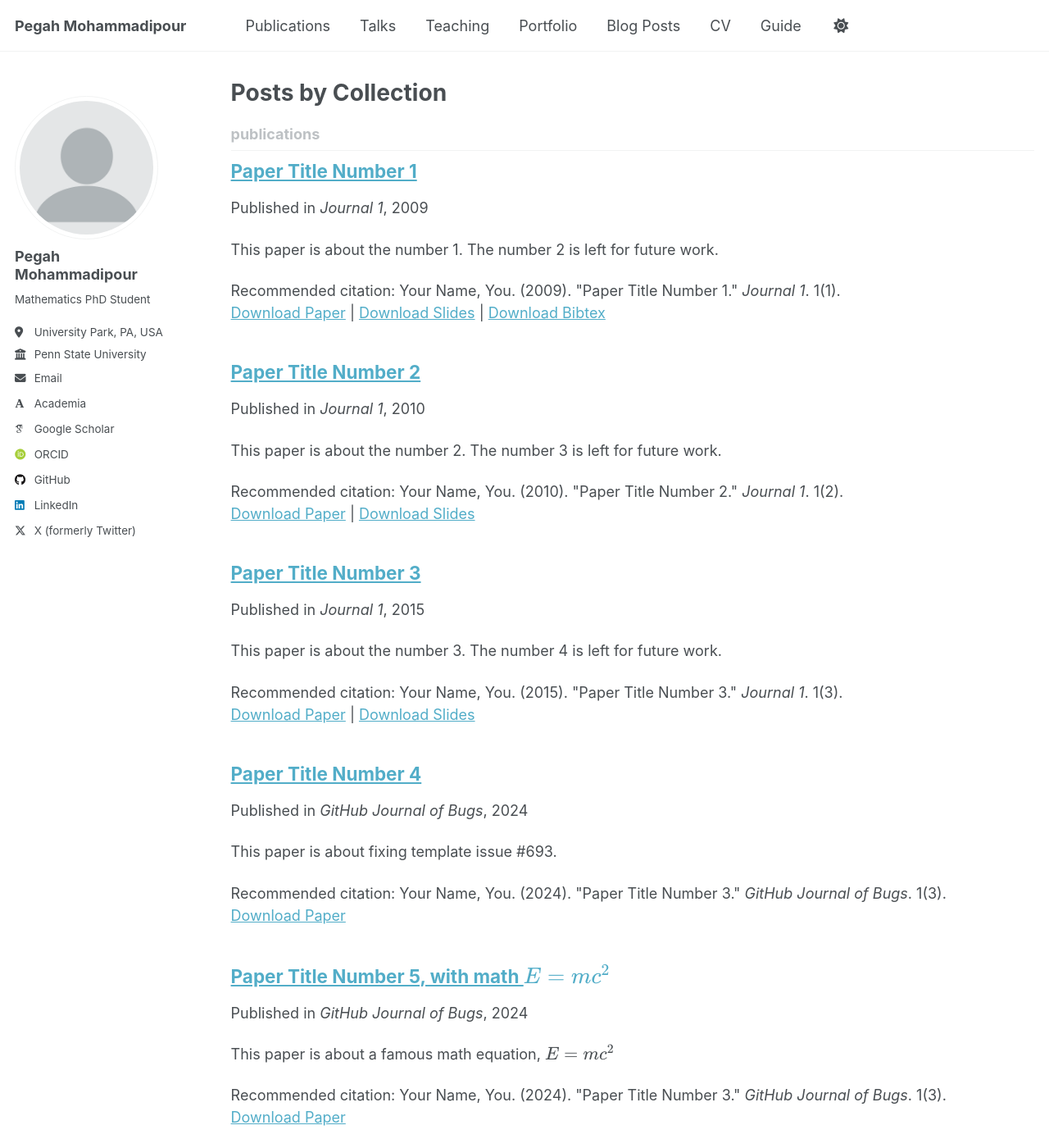
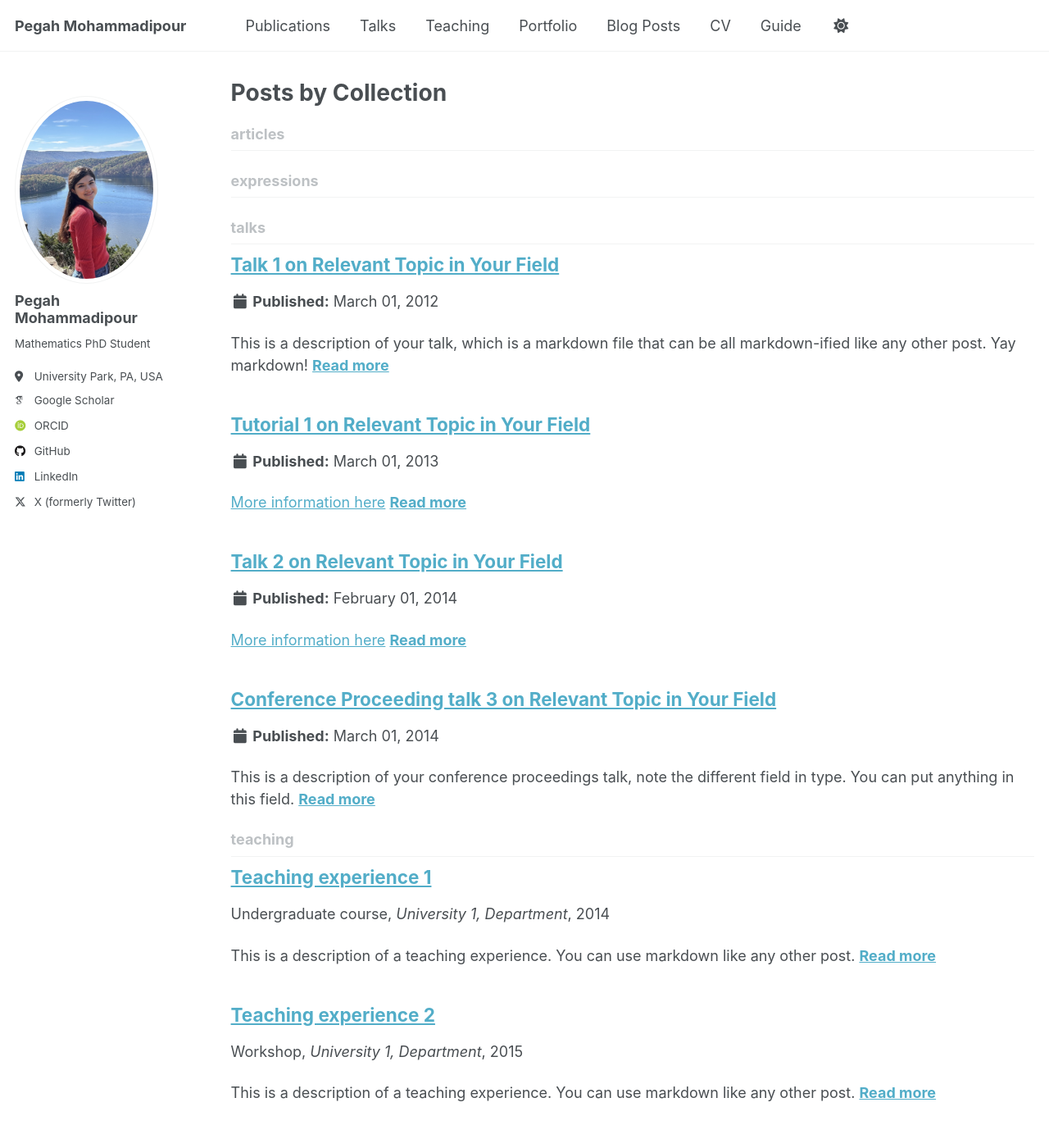
Before and after one commit to pegah-mp/pegah-mp.github.io, a Jekyll site: the page built from _pages/collection-archive.html, in a window 1280 px wide and 1400 px high. Shown: the whole window at 82% size. Built offline with Jekyll 4.4.1, drawn with Linux system fonts in a browser that asks for light colours; some web fonts are replaced; a script that is not in the unit is left out; part of the change alters nothing that is shown.

Commit message:
Update _config.yml

```diff
--- a/_config.yml
+++ b/_config.yml
@@ -3,98 +3,21 @@
 # This config file is meant for settings that affect your entire site, values
 # which you are expected to set up once and rarely need to edit after that.
 # For technical reasons, this file is *NOT* reloaded automatically when you use
-# `jekyll serve -l -H localhost`. If you change this file, please restart the
-# server process.
+# `jekyll serve`. If you change this file, please restart the server process.
 
-# Basic Site Settings
+# Site Settings
 locale                   : "en-US"
-site_theme               : "default" # Currently available options are "default", "air"
 title                    : "Pegah Mohammadipour"
 title_separator          : "-"
 name                     : &name "Pegah Mohammadipour"
-description              : &description "Pegah's academic portfolio"   # Update this with a general description of your site, this is the default if not overridden by a page
-url                      : https://pegah-mp.github.io # The base hostname & protocol for your site e.g. "https://[your GitHub username].github.io",
-                                                           # or if you already have some other page hosted on Github then use "https://[your GitHub username].github.io/[Your Repo Name]"
+description              : # &description "Mathematics PhD Student"
+url                      : https://pegah-mp.github.io # the base hostname & protocol for your site e.g. "https://mmistakes.github.io"
 baseurl                  : "" # the subpath of your site, e.g. "/blog"
 repository               : "pegah-mp/pegah-mp.github.io"
-
-# Site Author - The following control what appear as part of the author content on the side bar.
-#               If a field is blank the icon and link will not appear, otherwise it will be shown.
-#               Additional customization can be done by editing /_includes/author-profile.html
-author:
-  # Biographic information
-  avatar           : "profile.png"
-  name             : "Pegah Mohammadipour"
-  pronouns         : # example: "she/her"
-  bio              : "Mathematics PhD Student"
-  location         : "University Park, PA, USA"
-  employer         : "Penn State University"
-  uri              : # URL
-  email            : "pegahmp@psu.edu"
-
-  # Academic websites
-  googlescholar    : "https://scholar.google.com/citations?user=ZqDKZ_UAAAAJ&hl=en"
-  academia         : "https://science.psu.edu/math/people/pmm5999"
-  arxiv            : # URL - Update with the correct link to your profile
-  inspire-hep      : # URL
-  impactstory      : # URL
-  orcid            : "https://orcid.org/0009-0008-0227-1310"
-  semantic         : # URL
-  pubmed           : # "https://www.ncbi.nlm.nih.gov/pubmed/?term=john+snow"
-  researchgate     : # URL
-  scopus           : # URL
-
-  # Repositories and software development
-  bitbucket        : # Username - Update with your username on the site
-  codepen          : # Username
-  dribbble         : # Username
-  github           : "pegah-mp"
-  kaggle           : # Username
-  stackoverflow    : # User number or user number and name (i.e., use "1" or "1/jeff-atwood")
-
-  # Social media
-  artstation       : # Username
-  bluesky          : # Username
-  facebook         : # Username
-  flickr           : # Username
-  foursquare       : # Username
-  goodreads        : # Username
-  google_plus      : # Username
-  keybase          : # Username
-  instagram        : # Username
-  lastfm           : # Username
-  linkedin         : "Pegah Mohammadipour"
-  mastodon         : # URL
-  medium           : # URL
-  pinterest        : # Username
-  soundcloud       : # Username
-  steam            : # Username
-  telegram         : # URL
-  tumblr           : # Username
-  twitter          : "pegahmdp"
-  vine             : # Username
-  weibo            : # Username
-  wikipedia        : # Username
-  xing             : # Username
-  youtube          : # Username
-  zhihu            : # Username
-
-# Publication Category - The following the list of publication categories and their headings
-publication_category:
-  books:
-    title: 'Books'
-  manuscripts:
-    title: 'Journal Articles'
-  conferences:
-    title: 'Conference Papers'
-
-# Site Settings
-teaser                   :  # filename of teaser fallback teaser image placed in /images/ for social media previews
+teaser                   :  # filename of teaser fallback teaser image placed in /images/, .e.g. "500x300.png"
 breadcrumbs              : false # true, false (default)
+seo_description          : "Website for Pegah Mohammadipour"
 words_per_minute         : 160
-future                   : true
-read_more                : "disabled" # if enabled, adds "Read more" links to excerpts
-talkmap_link             : false      #change to true to add link to talkmap on talks page
 comments:
   provider               : # false (default), "disqus", "discourse", "facebook", "google-plus", "staticman", "custom"
   disqus:
@@ -122,73 +45,109 @@ staticman:
       options:
         format           : "iso8601" # "iso8601" (default), "timestamp-seconds", "timestamp-milliseconds"
 atom_feed:
-  hide                   : false     # change to true to hide the RSS feed in the footer
   path                   : # blank (default) uses feed.xml
-
+read_more                : "enabled" # if enabled, adds a "read more" link to excerpts
+future                   : true
 
 # SEO Related
-google_site_verification :
+google_site_verification : "SY1onc3fUPIeskkk2XOChuTAL8F4dlcPxbvE9jgP6y8"
 bing_site_verification   :
 alexa_site_verification  :
 yandex_site_verification :
 
-
 # Social Sharing
+linkedin:
+  username              : &linkedin "pegah-mohammadipour-a64080169"
 twitter:
-  username               : &twitter
+  username               : &twitter "pegahmdp"
 facebook:
   username               :
   app_id                 :
   publisher              :
-og_image                 :  # Social media default site image
-og_description           :  # Social media default site image description
+og_image                 : "profile.jpg" # Open Graph/Twitter default site image
 # For specifying social profiles
 # - https://developers.google.com/structured-data/customize/social-profiles
 social:
   type                   : # Person or Organization (defaults to Person)
   name                   : # If the user or organization name differs from the site's name
   links: # An array of links to social media profiles
+# Analytics
+#analytics:
+#  provider               :  "google-universal" # false (default), "google", "google-universal", "custom"
+#  google:
+#    tracking_id          : "UA-79273-2"
 
 
-# Analytics
-analytics:
-  provider               :  "false" # false (default), "google", "google-universal", "google-analytics-4", "custom"
-  google:
-    tracking_id          :
+
+# Site Author
+author:
+  name             : "Pegah Mohammadipour"
+  avatar           : "profile.jpg"
+#  bio              : "Ethnographer of computation and computational ethnographer. <br> <br> Assistant Professor at UC San Diego: <ul><li><a style='color: black;' href='http://communication.ucsd.edu'>Department of Communication</a></li> <li><a style='color: black;' href='http://hdsi.ucsd.edu'>Halıcıoğlu Data Science Institute</a></li></ul>"
+#  bio              : "Ethnographer of computation and computational ethnographer. <br> <br> Assistant Professor at UC San Diego, in <ul> <li><a style="color: black;" href="http://communication.ucsd.edu">Department of Communication</a></li> <li><a style="color: black;" href="http://hdsi.ucsd.edu">Halıcıoğlu Data Science Institute</a></li> <li><a style="color: black;" href="http://ipe.ucsd.edu">Institute for Practical Ethics</a></li> </ul>"
+  bio              : "Mathematics PhD Student"
+  location         : "University Park, PA, USA"
+  employer         :
+  googlescholar    : "https://scholar.google.com/citations?user=ZqDKZ_UAAAAJ&hl=en"
+  email            :
+  uri              :
+  bitbucket        :
+  codepen          :
+  dribbble         :
+  flickr           :
+  facebook         :
+  foursquare       :
+  github           : "pegah-mp"
+  google_plus      :
+  keybase          :
+  instagram        :
+  lastfm           :
+  linkedin         :  "https://linkedin.com/in/pegah-mohammadipour-a64080169"
+  orcid            :  "https://orcid.org/0009-0008-0227-1310"
+  pinterest        :
+  soundcloud       :
+  stackoverflow    : # http://stackoverflow.com/users/123456/username
+  steam            :
+  tumblr           :
+  twitter          : *twitter
+  vine             :
+  weibo            :
+  xing             :
+  youtube          :
+  # wikipedia        : "staeiou"
 
 
 # Reading Files
 include:
   - .htaccess
   - _pages
-  - files
+  - "*.pdf"
+  - "papers/*.pdf"
+  - "portfolio/papers/*.pdf"
+  - "portfolio/*.pdf"
 exclude:
   - "*.sublime-project"
   - "*.sublime-workspace"
   - .asset-cache
   - .bundle
-  - .github
   - .jekyll-assets-cache
   - .sass-cache
+  - assets/js/plugins
   - assets/js/_main.js
-  - assets/js/plugins
   - assets/js/vendor
+  - Capfile
   - CHANGELOG
-  - Capfile
   - config
-  - Dockerfile
   - Gemfile
   - Gruntfile.js
   - gulpfile.js
   - LICENSE
-  - local
   - log
   - node_modules
-  - package.json*
+  - package.json
   - Rakefile
   - README
   - tmp
-  - vendor
 keep_files:
   - .git
   - .svn
@@ -216,23 +175,23 @@ kramdown:
   enable_coderay: false
 
 
-# These settings control the types of collections used by the template
+# Collections
 collections:
   teaching:
-    output: false
-    permalink: /:collection/:path/
-  publications:
     output: true
     permalink: /:collection/:path/
-  portfolio:
-    output: false
+  articles:
+    output: true
+    permalink: /:collection/:path/
+  expressions:
+    output: true
     permalink: /:collection/:path/
   talks:
-    output: false
+    output: true
     permalink: /:collection/:path/
 
 
-# These settings control how pages and collections are included in the site
+# Defaults
 defaults:
   # _posts
   - scope:
@@ -252,72 +211,43 @@ defaults:
     values:
       layout: single
       author_profile: true
-  # _teaching
+  # _articles
   - scope:
       path: ""
-      type: teaching
+      type: articles
     values:
       layout: single
       author_profile: true
       share: true
       comments: true
-  # _publications
-  - scope:
-      path: ""
-      type: publications
-    values:
-      layout: single
-      author_profile: true
-      share: true
-      comments: true
-  # _portfolio
-  - scope:
-      path: ""
-      type: portfolio
-    values:
-      layout: single
-      author_profile: true
-      share: true
-      comment: true
-  # _talks
-  - scope:
-      path: ""
-      type: talks
-    values:
-      layout: talk
-      author_profile: true
-      share: true
-
 
 # Sass/SCSS
 sass:
   sass_dir: _sass
-  style: compressed # https://sass-lang.com/documentation/file.SASS_REFERENCE.html#output_style
+  style: compressed # http://sass-lang.com/documentation/file.SASS_REFERENCE.html#output_style
 
 
 # Outputting
 permalink: /:categories/:title/
 # paginate: 5 # amount of posts to show
 # paginate_path: /page:num/
-timezone: Etc/UTC # https://en.wikipedia.org/wiki/List_of_tz_database_time_zones
+timezone: America/Los_Angeles # http://en.wikipedia.org/wiki/List_of_tz_database_time_zones
 
 
 # Plugins
-plugins:
-  - jekyll-feed
-  - jekyll-gist
+gems:
   - jekyll-paginate
   - jekyll-sitemap
+  - jekyll-gist
+  - jekyll-feed
+  - jemoji
   - jekyll-redirect-from
-  - jemoji
-
-# Mimic GitHub Pages with --safe
+# mimic GitHub Pages with --safe
 whitelist:
-  - jekyll-feed
-  - jekyll-gist
   - jekyll-paginate
   - jekyll-sitemap
-  - jekyll-redirect-from
+  - jekyll-gist
+  - jekyll-feed
   - jemoji
 
 
@@ -337,6 +267,9 @@ category_archive:
 tag_archive:
   type: liquid
   path: /tags/
+article_archive:
+  type: liquid
+  path: /articles/
 # https://github.com/jekyll/jekyll-archives
 # jekyll-archives:
 #   enabled:
@@ -351,7 +284,7 @@ tag_archive:
 
 
 # HTML Compression
-# - https://jch.penibelst.de/
+# - http://jch.penibelst.de/
 compress_html:
   clippings: all
   ignore:
```
